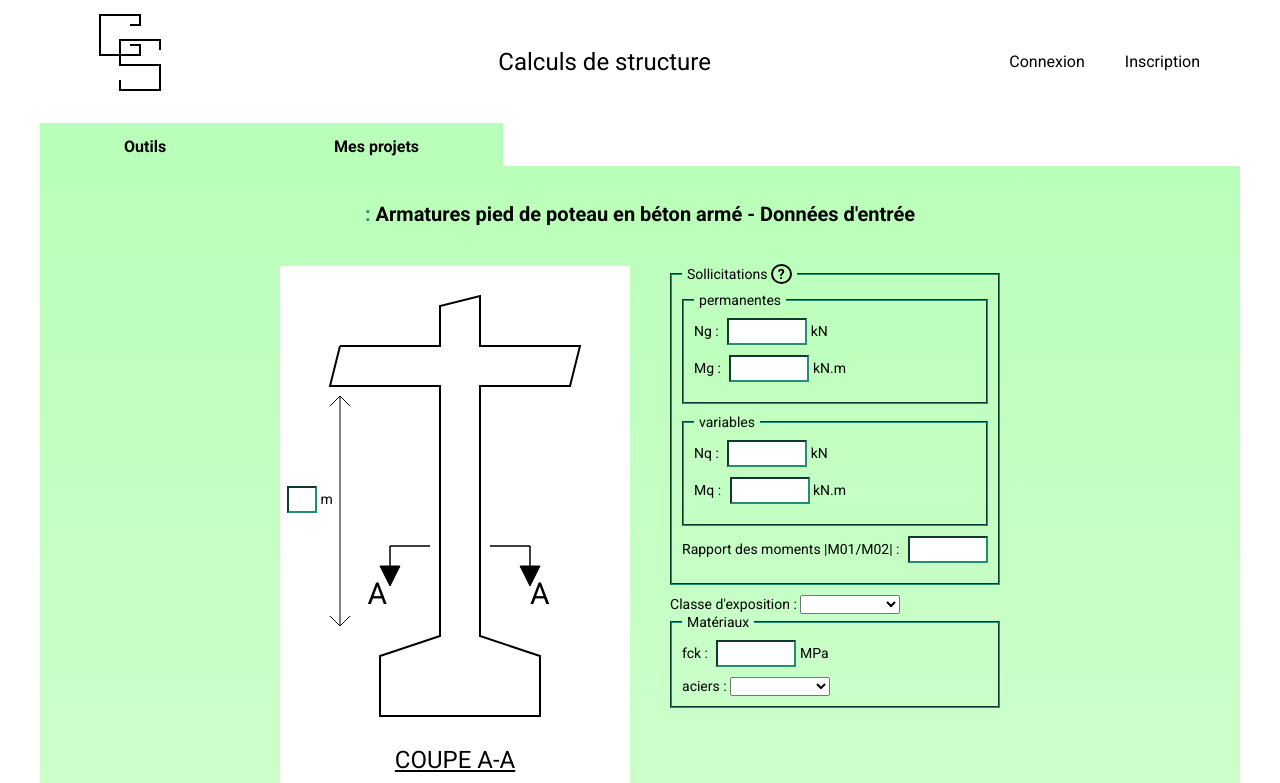
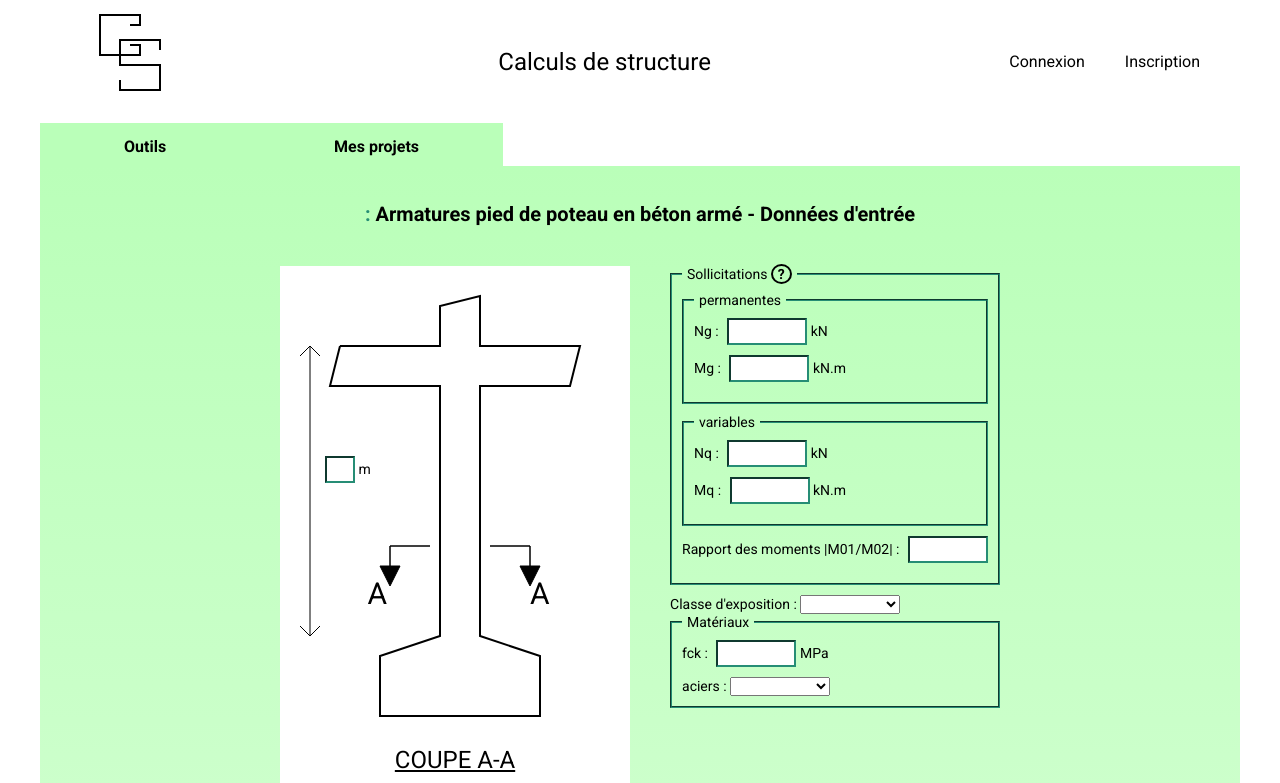
Before and after one commit to Aldehyd/calculate, an Angular app: page /column-tool/properties in a window 1280 px wide. Shown: the top 783 px of the page. Built offline with nearby package versions, Linux system fonts and the light colour scheme; a web font is replaced by a local one.

Commit message:
fix post length svg arrow in column tool properties

```diff
--- a/src/app/column-tool-properties/column-tool-properties.component.html
+++ b/src/app/column-tool-properties/column-tool-properties.component.html
@@ -13,7 +13,7 @@
             />
             <path
               class="length"
-              d="M30 120 l10 -10 l10 10 l-10 -10 v230 l10 -10 l-10 10 l-10 -10"
+              d="M0 70 l10 -10 l10 10 l-10 -10 v290 l10 -10 l-10 10 l-10 -10"
             />
             <path
               class="arrow"
--- a/src/app/column-tool-properties/column-tool-properties.component.scss
+++ b/src/app/column-tool-properties/column-tool-properties.component.scss
@@ -82,8 +82,8 @@ svg {
 }
 .length-input {
     position: absolute;
-    top: 220px;
-    left: 2px;
+    top: 190px;
+    left: 40px;
     & input {
         width: 3rem;
     }
```
